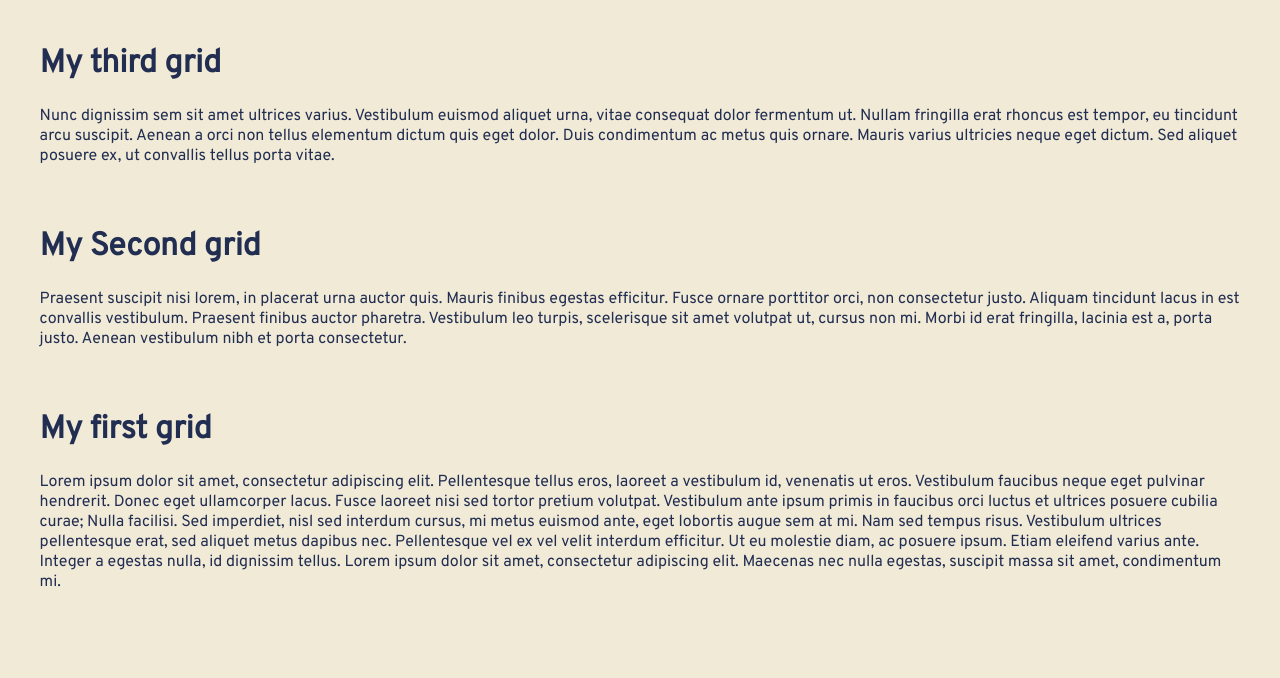
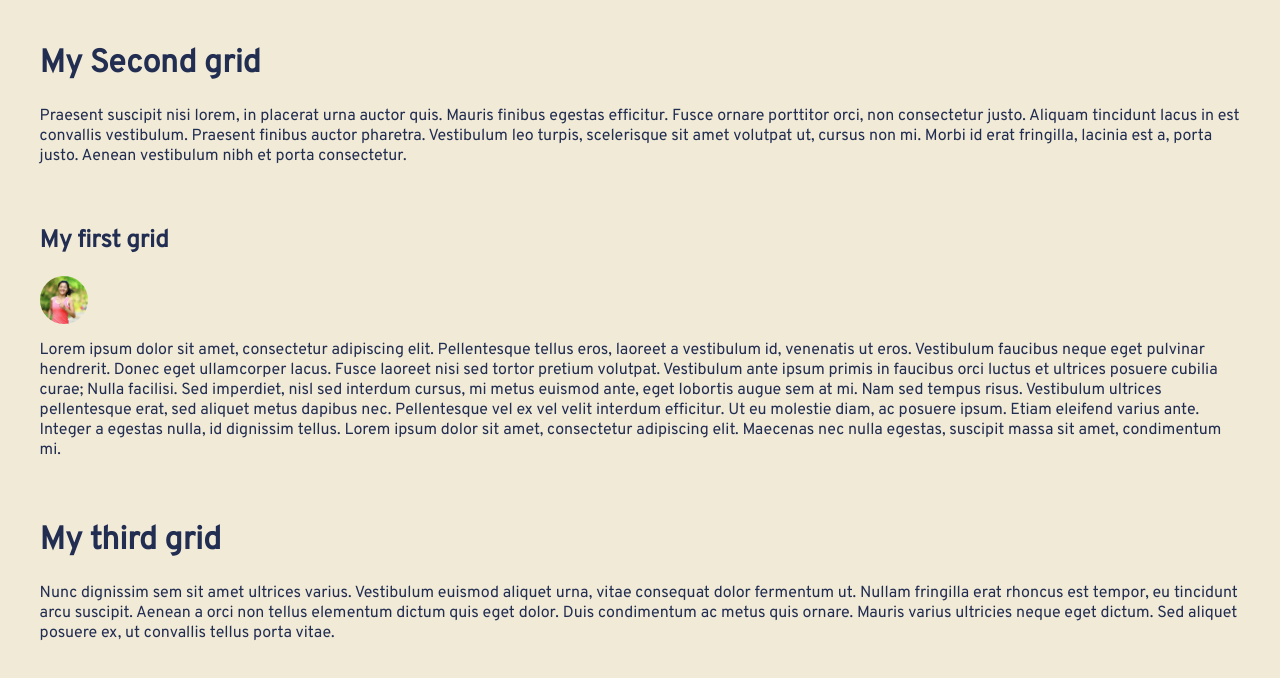
Before and after one commit to Shane-Bath/Grid-styles, a plain HTML site: page index.html in a window 1280 px wide. Drawn offline with Linux system fonts and the light colour scheme.

Commit message:
add image styles

```diff
--- a/index.html
+++ b/index.html
@@ -13,11 +13,15 @@
 </head>
 <body>
     <main class="grid-3-column">
+        <section>
 
-        <div class="grid">
-            <h1>My first grid</h1>
+        <div class="grid" >
+            <h1>My first grid </h1>
+            <img src="./images/ethos-center-image.jpg" alt="Female runner">
             <p>Lorem ipsum dolor sit amet, consectetur adipiscing elit. Pellentesque tellus eros, laoreet a vestibulum id, venenatis ut eros. Vestibulum faucibus neque eget pulvinar hendrerit. Donec eget ullamcorper lacus. Fusce laoreet nisi sed tortor pretium volutpat. Vestibulum ante ipsum primis in faucibus orci luctus et ultrices posuere cubilia curae; Nulla facilisi. Sed imperdiet, nisl sed interdum cursus, mi metus euismod ante, eget lobortis augue sem at mi. Nam sed tempus risus. Vestibulum ultrices pellentesque erat, sed aliquet metus dapibus nec. Pellentesque vel ex vel velit interdum efficitur. Ut eu molestie diam, ac posuere ipsum. Etiam eleifend varius ante. Integer a egestas nulla, id dignissim tellus. Lorem ipsum dolor sit amet, consectetur adipiscing elit. Maecenas nec nulla egestas, suscipit massa sit amet, condimentum mi.</p>
+
         </div>
+        </section>
         <div class="grid">
             <h1>My Second grid</h1>
             <p>Praesent suscipit nisi lorem, in placerat urna auctor quis. Mauris finibus egestas efficitur. Fusce ornare porttitor orci, non consectetur justo. Aliquam tincidunt lacus in est convallis vestibulum. Praesent finibus auctor pharetra. Vestibulum leo turpis, scelerisque sit amet volutpat ut, cursus non mi. Morbi id erat fringilla, lacinia est a, porta justo. Aenean vestibulum nibh et porta consectetur.</p>
--- a/styles.css
+++ b/styles.css
@@ -10,6 +10,7 @@ picture {
   max-width: 100%;
   display: block;
 }
+/* Designing the grid */
 
 .grid-3-column {
     display: grid;
@@ -25,16 +26,22 @@ picture {
 }
 
 .grid:nth-child(1) {
+    grid-area: one;
+
+}
+
+.grid:nth-child(2) {
+    grid-area:one;
+
+}
+
+.grid:nth-child(3) {
     grid-area: three;
 
 }
 
-.grid:nth-child(2) {
-    grid-area:two;
-
+.grid img {
+    width: 3rem;
+    aspect-ratio: 1;
+    border-radius: 50%;
 }
-
-.grid:nth-child(3) {
-    grid-area: one;
-
-}
```
